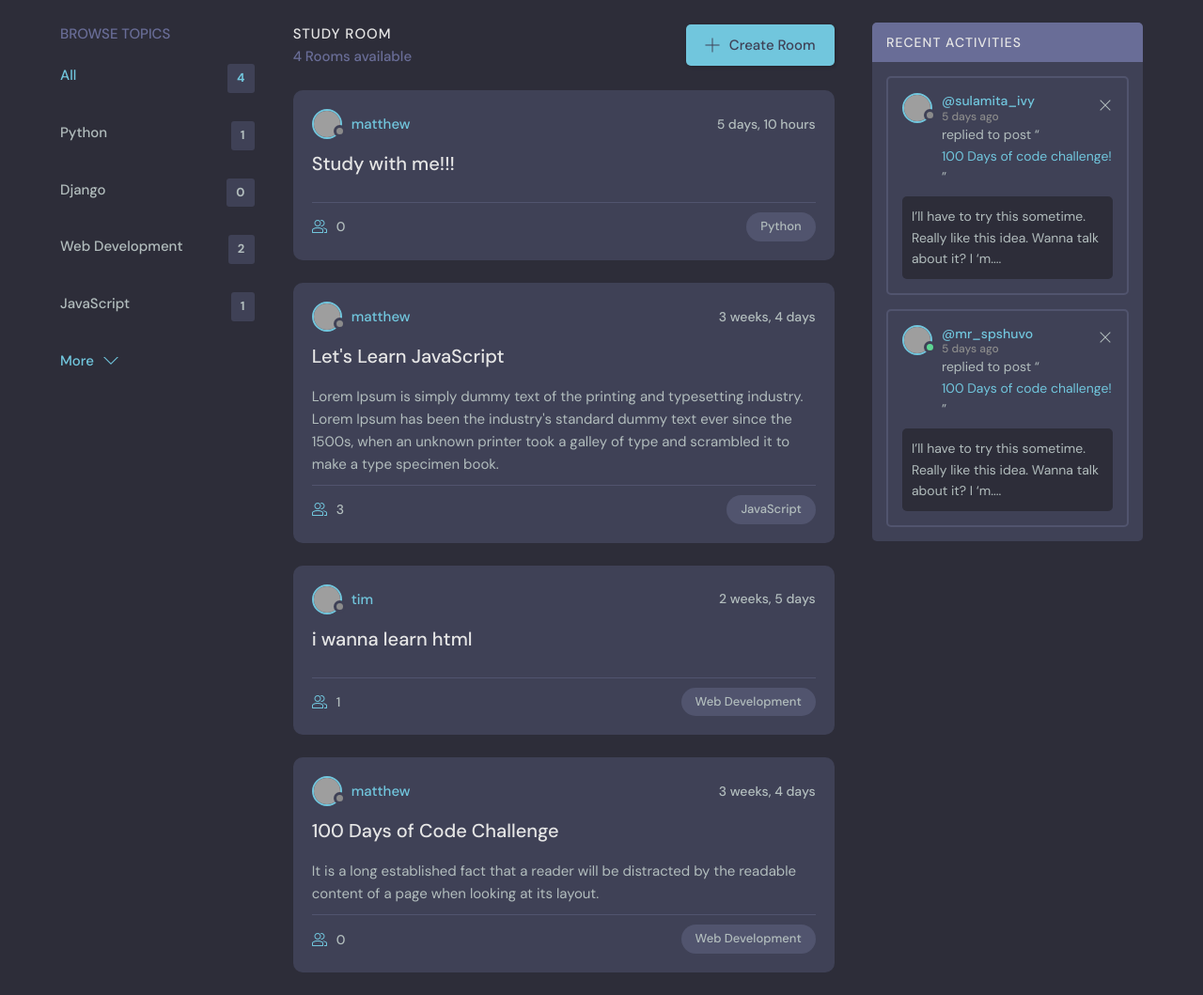
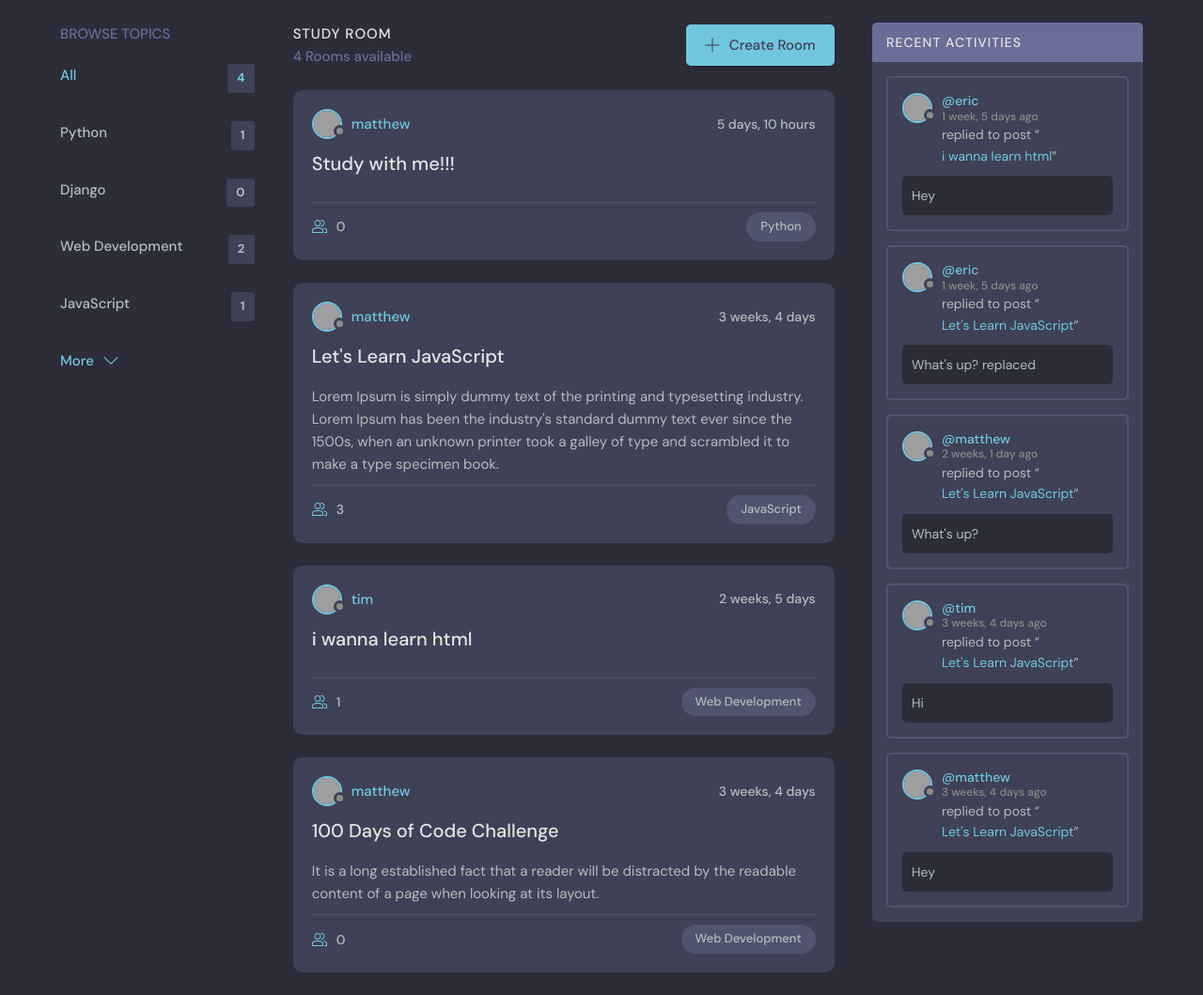
Before and after one commit to mattygersh21/python-django-discord, a Django app: page / in a window 1280 px wide. Shown: the part 76-1135 px from the top of the page at 94% size. Run offline with Django 4.2, Linux system fonts and the light colour scheme; data comes from the database, SQL or seed files in the repository; grey boxes are pictures that could not be loaded.

Commit message:
* Continued frontend theme installation. * Moved activity listing tags from home.html to activity_component.html. * Included base/activity_component.html in home.html. * Used Django loops to display message activity. * Wired up links in displayed messages.

```diff
--- a/discord/base/templates/base/activity_component.html
+++ b/discord/base/templates/base/activity_component.html
@@ -1,13 +1,40 @@
-<h3>Recent Actvitiy</h3>
-<hr>
-{% for message in room_messages %}
-  <div>
-    <small><a href="{% url 'user-profile' message.user.id %}">@{{message.user}}</a>  {{message.created|timesince}}</small>
-    <small>replied to "{{message.room}}"</small>
-    <p>{{message}}</p>
-    {% if request.user == message.user %}
-      <a href="{% url 'delete-message' message.id %}">Delete</a>
-    {% endif%}
-    <hr>
+<div class="activities">
+  <div class="activities__header">
+    <h2>Recent Activities</h2>
   </div>
-{% endfor %}
+  {% for message in room_messages %}
+  <div class="activities__box">
+    <div class="activities__boxHeader roomListRoom__header">
+      <a href="{% url 'user-profile' message.user.id %}" class="roomListRoom__author">
+        <div class="avatar avatar--small">
+          <img src="https://randomuser.me/api/portraits/women/11.jpg" />
+        </div>
+        <p>
+          @{{message.user}}
+          <span>{{message.created|timesince}} ago</span>
+        </p>
+      </a>
+
+      {% if request.user == message.user %}
+      <div class="roomListRoom__actions">
+        <a href="{% url 'delete-message' message.id %}">
+          <svg version="1.1" xmlns="http://www.w3.org/2000/svg" width="32" height="32" viewBox="0 0 32 32">
+            <title>remove</title>
+            <path
+              d="M27.314 6.019l-1.333-1.333-9.98 9.981-9.981-9.981-1.333 1.333 9.981 9.981-9.981 9.98 1.333 1.333 9.981-9.98 9.98 9.98 1.333-1.333-9.98-9.98 9.98-9.981z"
+            ></path>
+          </svg>
+        </a>
+      </div>
+      {% endif %}
+
+    </div>
+    <div class="activities__boxContent">
+      <p>replied to post “<a href="{% url 'room' message.room.id %}">{{message.room.name}}</a>”</p>
+      <div class="activities__boxRoomContent">
+        {{message.body}}
+      </div>
+    </div>
+  </div>
+  {% endfor %}
+</div>
--- a/discord/base/templates/base/home.html
+++ b/discord/base/templates/base/home.html
@@ -47,70 +47,8 @@
     <!-- Room List End -->
 
     <!-- Activities Start -->
-    <div class="activities">
-      <div class="activities__header">
-        <h2>Recent Activities</h2>
-      </div>
-      <div class="activities__box">
-        <div class="activities__boxHeader roomListRoom__header">
-          <a href="profile.html" class="roomListRoom__author">
-            <div class="avatar avatar--small">
-              <img src="https://randomuser.me/api/portraits/women/11.jpg" />
-            </div>
-            <p>
-              @sulamita_ivy
-              <span>5 days ago</span>
-            </p>
-          </a>
-          <div class="roomListRoom__actions">
-            <a href="#">
-              <svg version="1.1" xmlns="http://www.w3.org/2000/svg" width="32" height="32" viewBox="0 0 32 32">
-                <title>remove</title>
-                <path
-                  d="M27.314 6.019l-1.333-1.333-9.98 9.981-9.981-9.981-1.333 1.333 9.981 9.981-9.981 9.98 1.333 1.333 9.981-9.98 9.98 9.98 1.333-1.333-9.98-9.98 9.98-9.981z"
-                ></path>
-              </svg>
-            </a>
-          </div>
-        </div>
-        <div class="activities__boxContent">
-          <p>replied to post “<a href="room.html">100 Days of code challenge!</a>”</p>
-          <div class="activities__boxRoomContent">
-            I’ll have to try this sometime. Really like this idea. Wanna talk about it? I ‘m....
-          </div>
-        </div>
-      </div>
+    {% include 'base/activity_component.html' %}
 
-      <div class="activities__box">
-        <div class="activities__boxHeader roomListRoom__header">
-          <a href="profile.html" class="roomListRoom__author">
-            <div class="avatar avatar--small active">
-              <img src="https://randomuser.me/api/portraits/men/13.jpg" />
-            </div>
-            <p>
-              @mr_spshuvo
-              <span>5 days ago</span>
-            </p>
-          </a>
-          <div class="roomListRoom__actions">
-            <a href="#">
-              <svg version="1.1" xmlns="http://www.w3.org/2000/svg" width="32" height="32" viewBox="0 0 32 32">
-                <title>remove</title>
-                <path
-                  d="M27.314 6.019l-1.333-1.333-9.98 9.981-9.981-9.981-1.333 1.333 9.981 9.981-9.981 9.98 1.333 1.333 9.981-9.98 9.98 9.98 1.333-1.333-9.98-9.98 9.98-9.981z"
-                ></path>
-              </svg>
-            </a>
-          </div>
-        </div>
-        <div class="activities__boxContent">
-          <p>replied to post “<a href="room.html">100 Days of code challenge!</a>”</p>
-          <div class="activities__boxRoomContent">
-            I’ll have to try this sometime. Really like this idea. Wanna talk about it? I ‘m....
-          </div>
-        </div>
-      </div>
-    </div>
     <!-- Activities End -->
   </div>
 </main>
```
